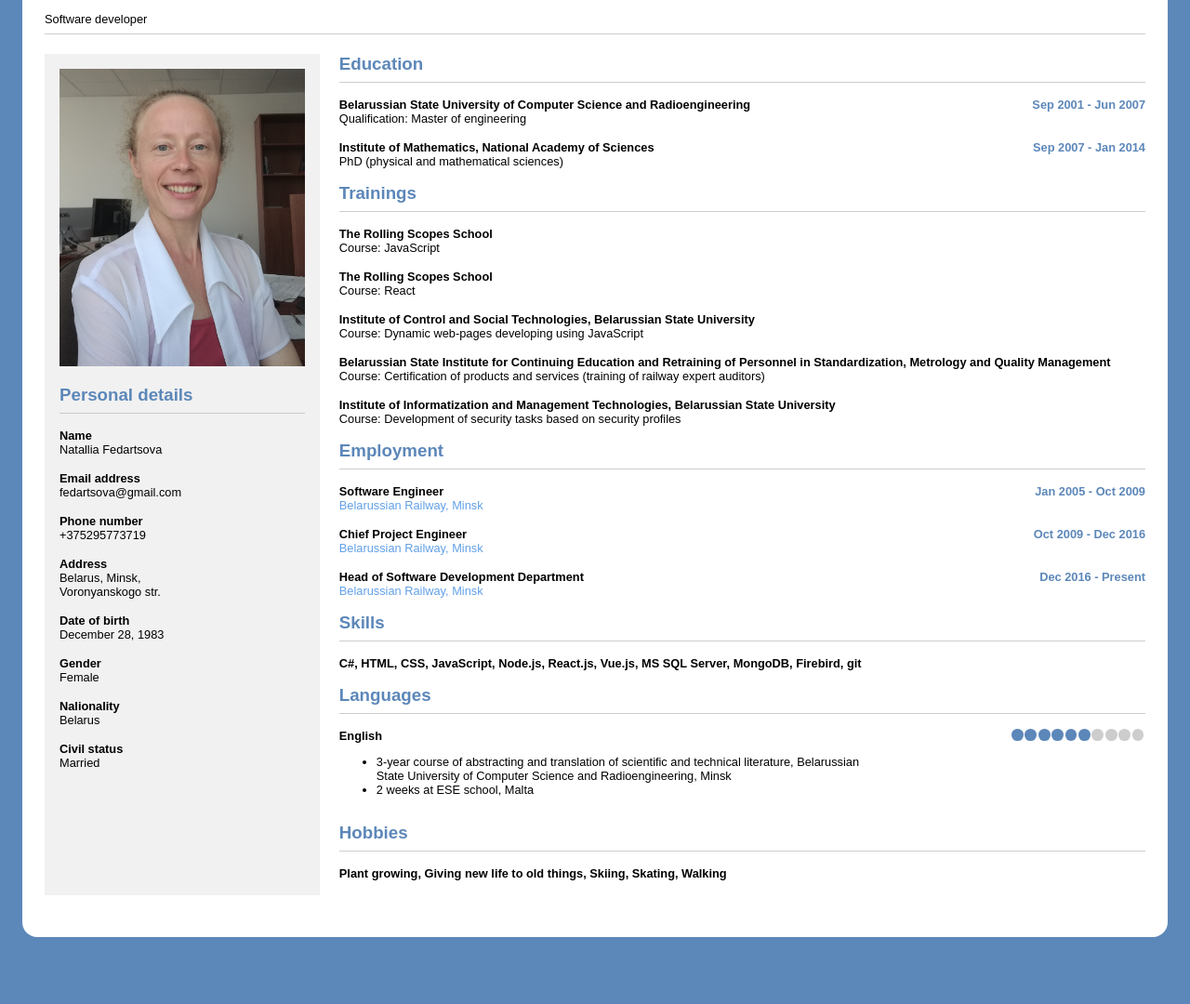
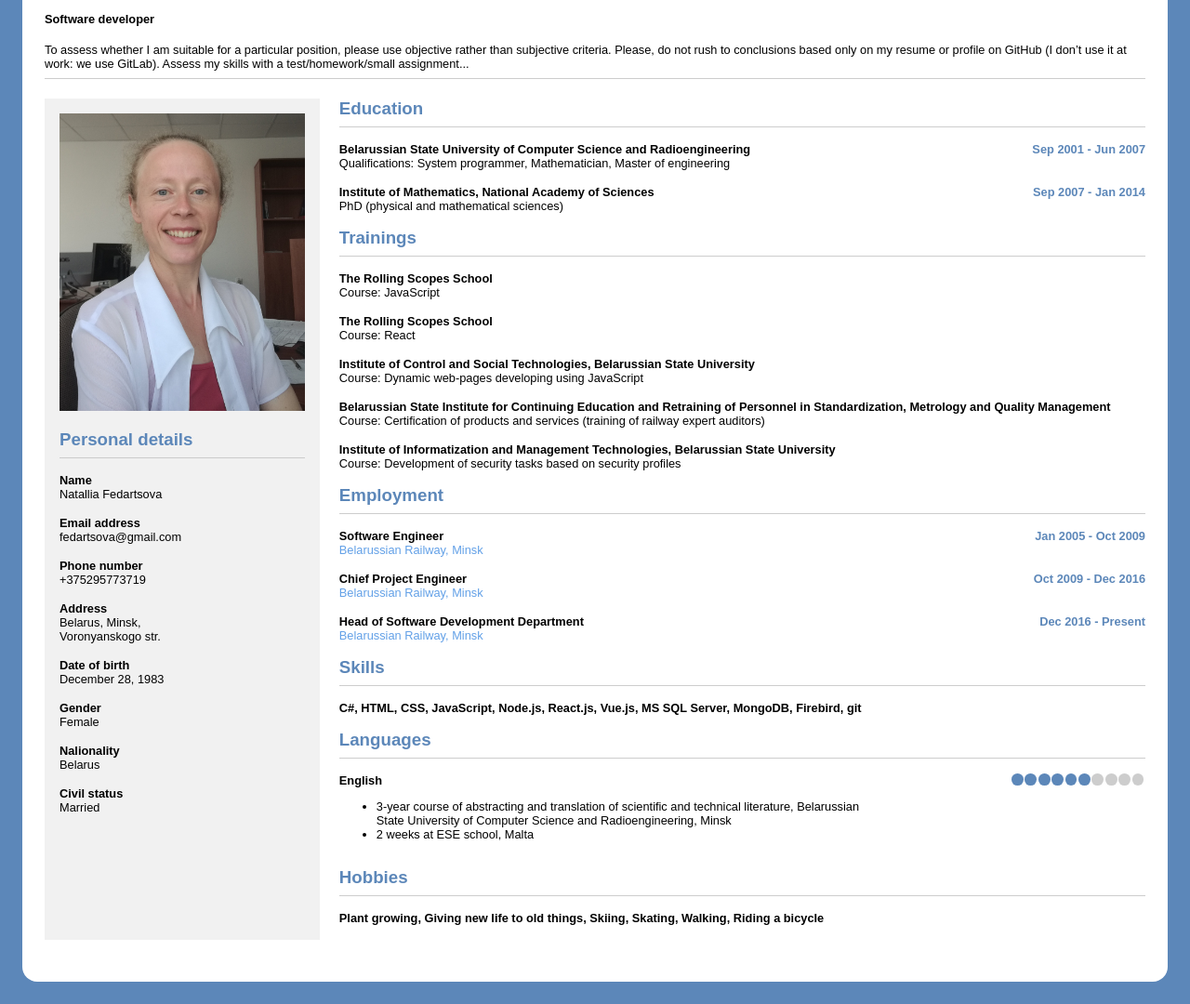
Before and after one commit to natallia-js/english-cv, a website: page index.html in a window 1280 px wide. Shown: the part 88-1168 px from the top of the page at 93% size. Before the commit the page ends 1120 px from the top, so only its background shows below. Drawn offline with Linux system fonts and the light colour scheme.

Commit message:
feat: add appeal to employer, qualifications and hobbies

```diff
--- a/index.html
+++ b/index.html
@@ -10,7 +10,15 @@
     <body>
         <header>
             <h1>Natallia Fedartsova</h1>
-            <div class="posts">Software developer</div>
+            <div class="subheader">Software developer</div>
+            <br/>
+            <div class="posts">
+                To assess whether I am suitable for a particular position,
+                please use objective rather than subjective criteria.
+                Please, do not rush to conclusions based only on my resume or profile on GitHub
+                (I don’t use it at work: we use GitLab).
+                Assess my skills with a test/homework/small assignment...
+            </div>
         </header>
         <main>
             <div class="left-block">
@@ -76,7 +84,7 @@
                     <div class="single-point-block">
                         <div class="info-item">
                             <div class="subheader">Belarussian State University of Computer Science and Radioengineering</div>
-                             Qualification: Master of engineering
+                             Qualifications: System programmer, Mathematician, Master of engineering
                         </div>
                         <div class="additional-info-item">Sep 2001 - Jun 2007</div>
                     </div>
@@ -180,7 +188,7 @@
 
                 <h3>Hobbies</h3>
                 <div class="single-point-block subheader">
-                    Plant growing, Giving new life to old things, Skiing, Skating, Walking
+                    Plant growing, Giving new life to old things, Skiing, Skating, Walking, Riding a bicycle
                 </div>
             </div>
         </main>
```
